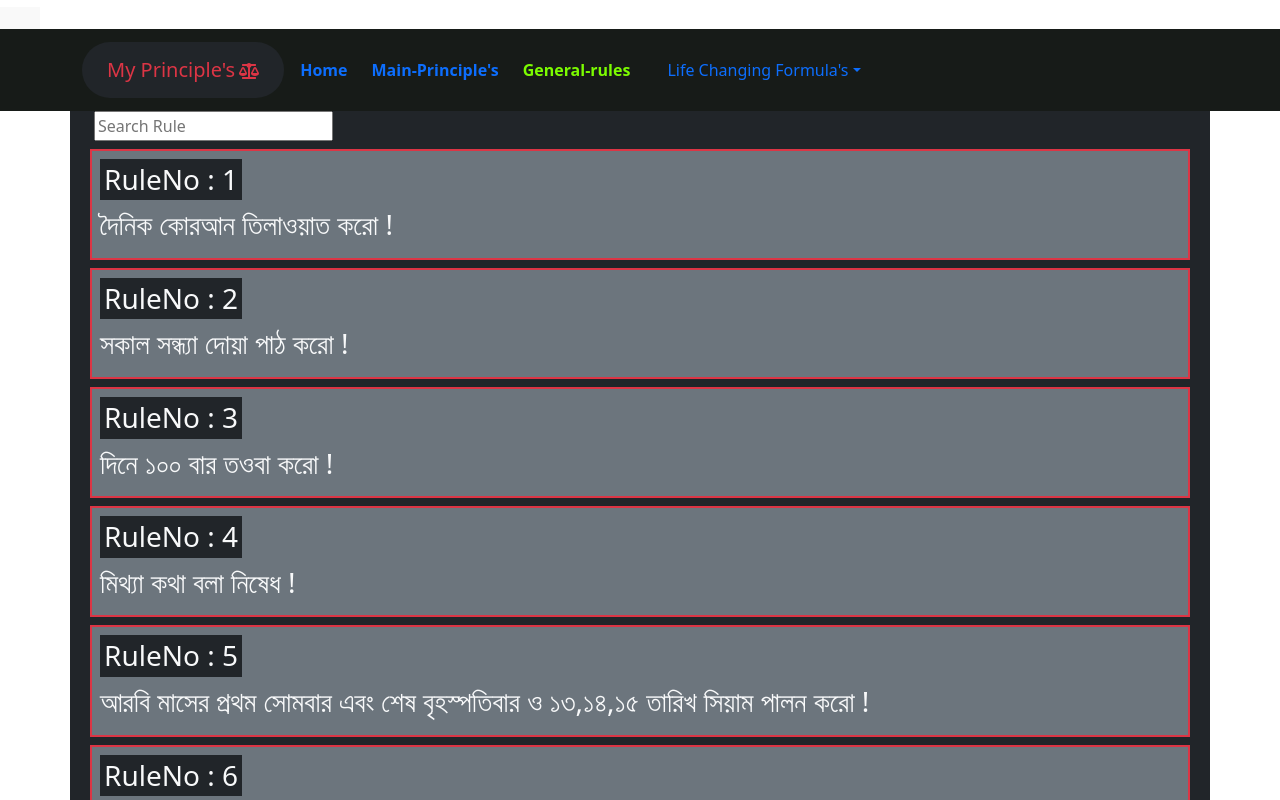
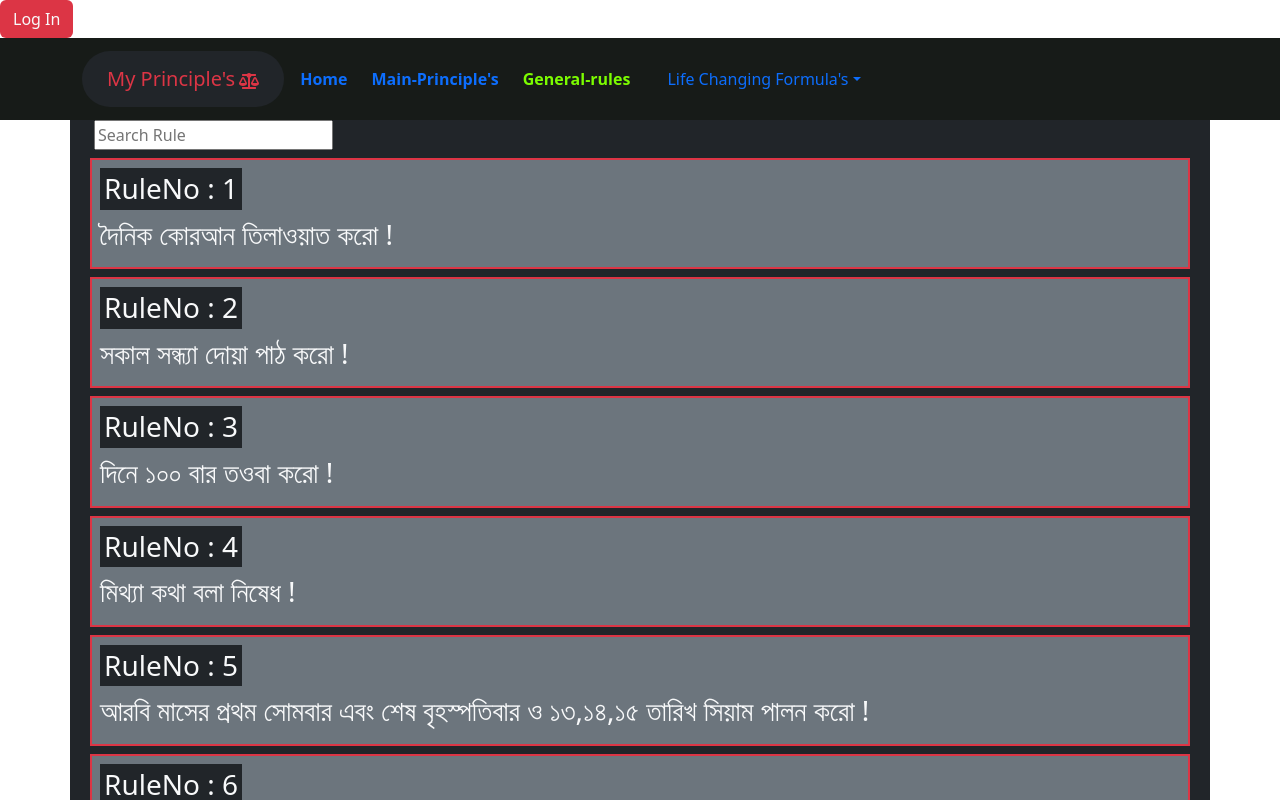
Before and after one commit to MDZAHIDHASAN2024/my-principles, a React (Vite) app: page /generalRules in a window 1280 px wide. Shown: the top 800 px of the page. Built offline with nearby package versions, Linux system fonts and the light colour scheme.

Commit message:
version 3.01

```diff
--- a/src/layout/footer/index.tsx
+++ b/src/layout/footer/index.tsx
@@ -1,7 +1,7 @@
 const Footer = () => {
   return (
     <div className="container-fluid bg-dark text-light text-center ">
-      <p> &#9400; All Rights Reserved 2025 Developed by Zahid (V.3.00) </p>
+      <p> &#9400; All Rights Reserved 2025 Developed by Zahid (V.3.01) </p>
     </div>
   );
 };
--- a/src/pages/home/index.tsx
+++ b/src/pages/home/index.tsx
@@ -181,13 +181,13 @@ const Home = () => {
               className="btn btn-primary text-light mt-2"
               onClick={() => setToggle(!toggle)}
             >
-              {toggle ? 'Hide' : 'Click to see Effective Date'}
+              {toggle ? 'Click to Hide' : 'Click to see Effective Date'}
               {toggle && (
                 <div className=" bg-dark text-light text-center border  p-1">
-                  <p>01/10/2025 English</p>
-                  <p>16/06/1432 Bangla</p>
-                  <p>8/04/1447 Arabic</p>
-                  <p>Wednesday</p>
+                  <p>3/10/2025 English</p>
+                  <p>18/06/1432 Bangla</p>
+                  <p>10/04/1447 Arabic</p>
+                  <p>Friday</p>
                 </div>
               )}
             </button>
--- a/src/routes/index.tsx
+++ b/src/routes/index.tsx
@@ -18,11 +18,14 @@ import ProtectedRoutes from './protectedRoutes';
 
 const Index = () => {
   const [isLoggedIn, setIsLoggedIn] = useState(false);
-  console.log(isLoggedIn);
+
   return (
     <BrowserRouter>
-      <button onClick={() => setIsLoggedIn(!isLoggedIn)}>
-        {isLoggedIn ? '' : ''}
+      <button
+        className=" btn text-light  bg-danger"
+        onClick={() => setIsLoggedIn(!isLoggedIn)}
+      >
+        {isLoggedIn ? 'Log Out' : 'Log In'}
       </button>
       <Navabar />
       <Routes>
```
